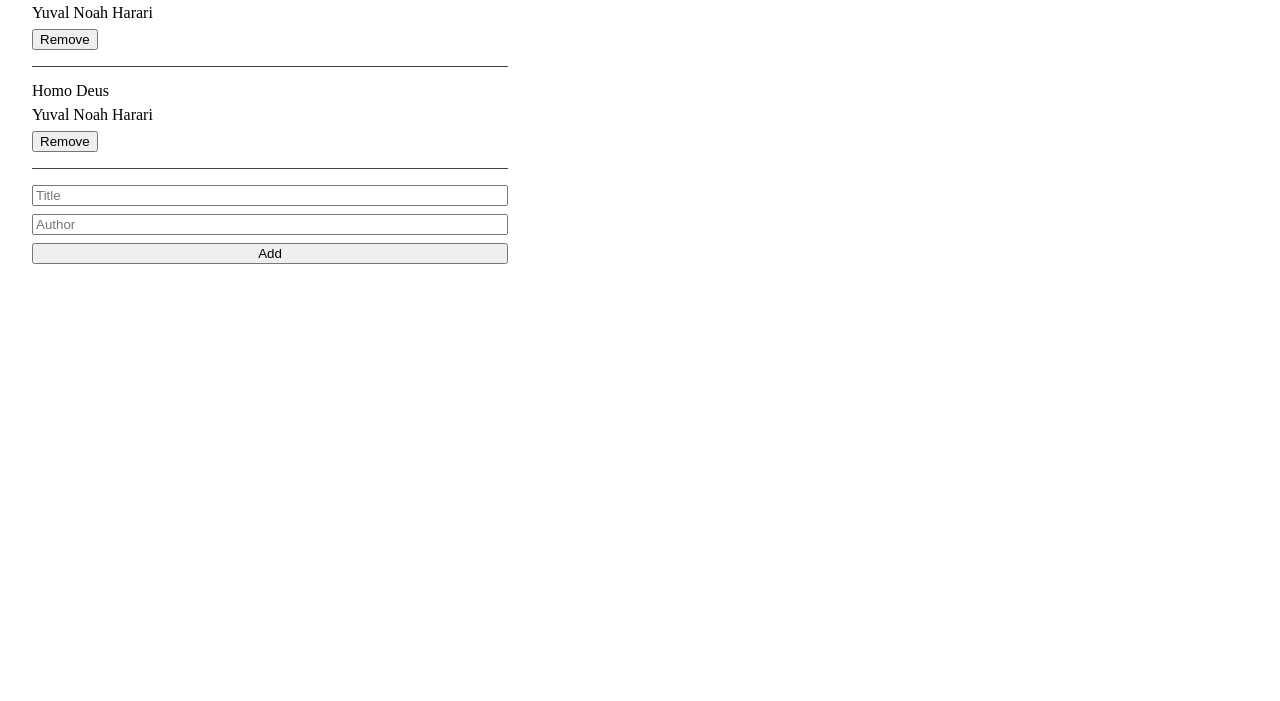
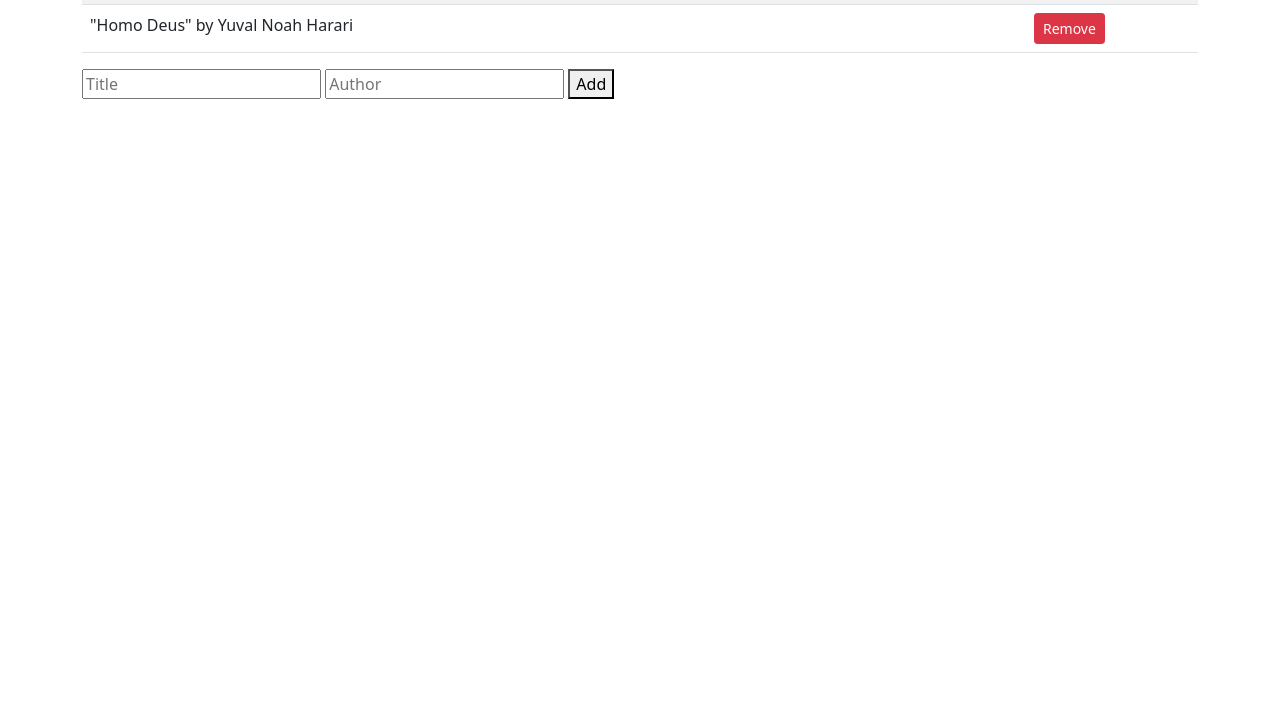
Before and after one commit to brenoxav/awesome-books, a website: page index.html in a window 1280 px wide. Shown: the part 99-800 px from the top of the page. Drawn offline with nearby package versions, Linux system fonts and the light colour scheme.

Commit message:
Install Bootstrap, re-style book list

```diff
--- a/index.html
+++ b/index.html
@@ -6,20 +6,24 @@
   <meta http-equiv="X-UA-Compatible" content="IE=edge">
   <meta name="viewport" content="width=device-width, initial-scale=1.0">
   <title>Awesome Books</title>
-  <link rel="stylesheet" href="reset.css">
-  <link rel="stylesheet" href="style.css">
+  <link href="https://cdn.jsdelivr.net/npm/bootstrap@5.0.2/dist/css/bootstrap.min.css" rel="stylesheet"
+    integrity="sha384-EVSTQN3/azprG1Anm3QDgpJLIm9Nao0Yz1ztcQTwFspd3yD65VohhpuuCOmLASjC" crossorigin="anonymous">
 </head>
 
 <body>
   <main>
-    <h1>Awesome Books</h1>
-    <div class="books-wrapper">
+    <div class="container-md">
+      <h1 class="h1 text-center">All Awesome Books</h1>
+      <table class="table table-striped">
+        <tbody class="books-wrapper">
+        </tbody>
+      </table>
+      <form>
+        <input type="text" placeholder="Title" id="new-book-title">
+        <input type="text" placeholder="Author" id="new-book-author">
+        <button type="button" class="add-btn"> Add </button>
+      </form>
     </div>
-    <form>
-      <input type="text" placeholder="Title" id="new-book-title">
-      <input type="text" placeholder="Author" id="new-book-author">
-      <button type="button" class="add-btn"> Add </button>
-    </form>
   </main>
   <script src="script.js"></script>
 </body>
--- a/package.json
+++ b/package.json
@@ -8,5 +8,8 @@
     "stylelint-config-standard": "^21.0.0",
     "stylelint-csstree-validator": "^1.9.0",
     "stylelint-scss": "^3.19.0"
+  },
+  "dependencies": {
+    "bootstrap": "^5.0.2"
   }
 }
--- a/reset.css
+++ /dev/null
@@ -1,47 +0,0 @@
-/* CSS RESET BEGIN */
-* {
-  box-sizing: border-box;
-}
-html, body, div, span, applet, object, iframe,
-h1, h2, h3, h4, h5, h6, p, blockquote, pre,
-a, abbr, acronym, address, big, cite, code,
-del, dfn, em, img, ins, kbd, q, s, samp,
-small, strike, strong, sub, sup, tt, var,
-b, u, i, center,
-dl, dt, dd, ol, ul, li,
-fieldset, form, label, legend,
-table, caption, tbody, tfoot, thead, tr, th, td,
-article, aside, canvas, details, embed,
-figure, figcaption, footer, header, hgroup,
-menu, nav, output, ruby, section, summary,
-time, mark, audio, video {
-  margin: 0;
-  padding: 0;
-  border: 0;
-  font-size: 100%;
-  font: inherit;
-  vertical-align: baseline;
-}
-article, aside, details, figcaption, figure,
-footer, header, hgroup, menu, nav, section {
-  display: block;
-}
-body {
-  line-height: 1;
-}
-ol, ul {
-  list-style: none;
-}
-blockquote, q {
-  quotes: none;
-}
-blockquote:before, blockquote:after,
-q:before, q:after {
-  content: '';
-  content: none;
-}
-table {
-  border-collapse: collapse;
-  border-spacing: 0;
-}
-/* CSS RESET END */
--- a/script.js
+++ b/script.js
@@ -61,19 +61,13 @@
 function renderBooks(arr) {
   booksWrapper.innerHTML = '';
   arr.forEach((book, index) => {
-    const bookDiv = document.createElement('div');
-    bookDiv.classList.add('book');
-
-    const bookTitle = document.createElement('p');
-    bookTitle.textContent = book.title;
-    bookTitle.classList.add('book-title');
-
-    const bookAuthor = document.createElement('p');
-    bookAuthor.classList.add('book-author');
-    bookAuthor.textContent = book.author;
-
+    const bookRow = document.createElement('tr');
+    bookRow.classList.add('book');
+    const bookTitle = document.createElement('td');
+    bookTitle.textContent = `"${book.title}" by ${book.author}`;
+    const btnWrapper = document.createElement('td');
     const removeBtn = document.createElement('button');
-    removeBtn.classList.add('remove-btn');
+    removeBtn.classList.add('btn', 'btn-sm', 'btn-danger');
     removeBtn.textContent = 'Remove';
     removeBtn.setAttribute('data-id', index);
 
@@ -84,11 +78,10 @@
       setStorage(library.getBooks());
     });
 
-    bookDiv.appendChild(bookTitle);
-    bookDiv.appendChild(bookAuthor);
-    bookDiv.appendChild(removeBtn);
-
-    booksWrapper.appendChild(bookDiv);
+    btnWrapper.appendChild(removeBtn);
+    bookRow.appendChild(bookTitle);
+    bookRow.appendChild(btnWrapper);
+    booksWrapper.appendChild(bookRow);
   });
 }
 
--- a/style.css
+++ /dev/null
@@ -1,28 +0,0 @@
-main {
-  max-width: 540px;
-  padding: 2rem;
-}
-
-h1 {
-  font-size: 2rem;
-}
-
-.book {
-  padding: 1rem 0;
-  border-bottom: 1px solid #444;
-}
-
-.book-title,
-.book-author {
-  margin-bottom: 0.5rem;
-}
-
-form {
-  display: flex;
-  flex-direction: column;
-  padding: 1rem 0;
-}
-
-form input {
-  margin-bottom: 0.5rem;
-}
```
Also changed, not shown: 1 other file.
